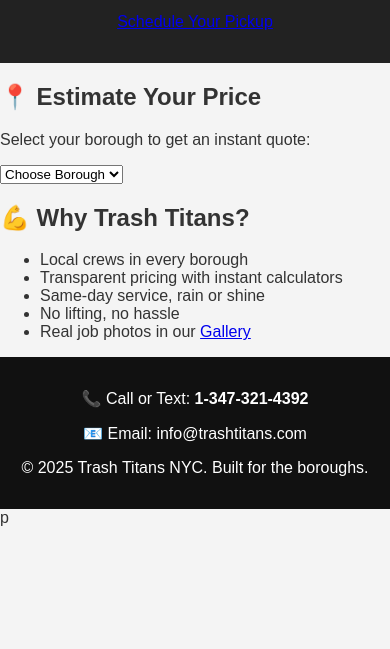
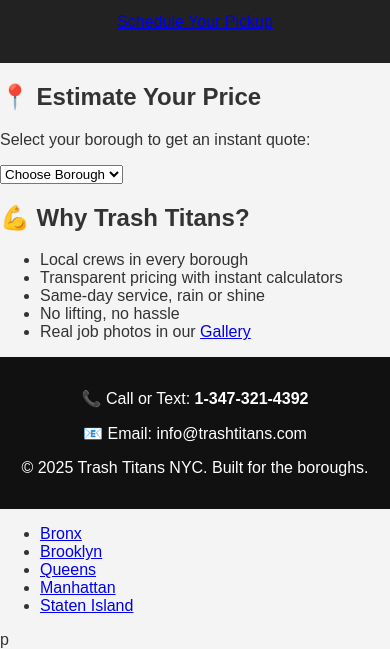
Before and after one commit to sibsoner77/trash-titans, a plain HTML site: page index.html in a window 390 px wide. Shown: the part 294-943 px from the top of the page. Before the commit the page ends 844 px from the top, so only its background shows below. Drawn offline with Linux system fonts and the light colour scheme.

Commit message:
Auto-update: phone numbers + borough links

```diff
--- a/index.html
+++ b/index.html
@@ -63,5 +63,5 @@
     <p>📧 Email: info@trashtitans.com</p>
     <p>© 2025 Trash Titans NYC. Built for the boroughs.</p>
   </footer>
-</body>
+<ul><li><a href="bronx.html">Bronx</a></li><li><a href="brooklyn.html">Brooklyn</a></li><li><a href="queens.html">Queens</a></li><li><a href="manhattan.html">Manhattan</a></li><li><a href="staten.html">Staten Island</a></li></ul></body>
 </html>p
```
